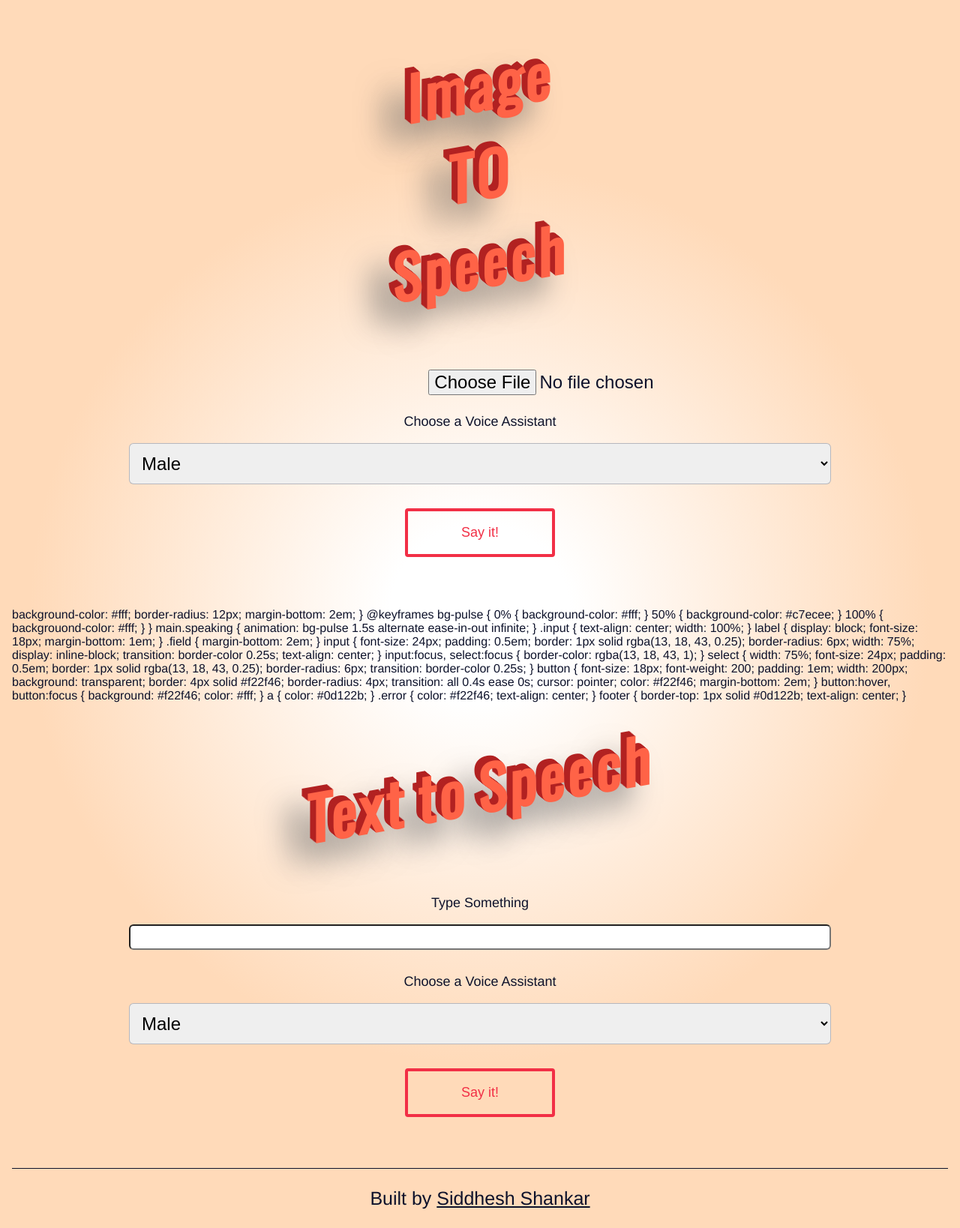
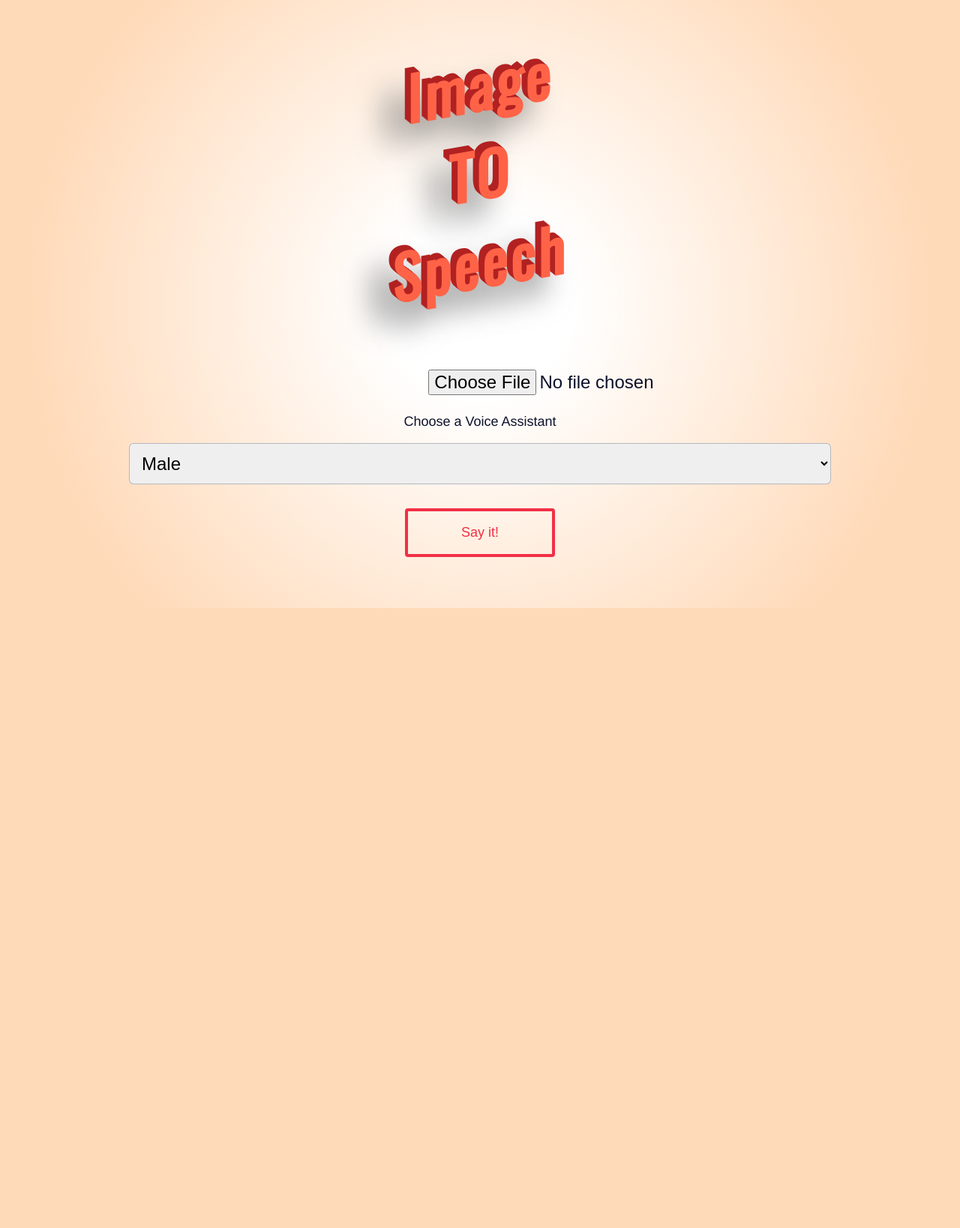
Before and after one commit to NaimishaMarepally/Image-to-speech, a Flask app: page / in a window 1280 px wide. Shown: the whole page at 75% size. After the commit the page ends 811 px from the top, so only its background shows below. Run offline with Flask 2, Linux system fonts and the light colour scheme.

Commit message:
FINAL PROJECT

```diff
--- a/templates/frontend.html
+++ b/templates/frontend.html
@@ -173,122 +173,3 @@
 
       </body>
 </html>
-					  background-color: #fff;
-					  border-radius: 12px;
-					  margin-bottom: 2em;
-					}
-					@keyframes bg-pulse {
-					  0% {
-					    background-color: #fff;
-					  }
-
-					  50% {
-					    background-color: #c7ecee;
-					  }
-
-					  100% {
-					    backgrouond-color: #fff;
-					  }
-					}
-					main.speaking {
-					  animation: bg-pulse 1.5s alternate ease-in-out infinite;
-					}
-					.input {
-					  text-align: center;
-					  width: 100%;
-					}
-					label {
-					  display: block;
-					  font-size: 18px;
-					  margin-bottom: 1em;
-					}
-					.field {
-					  margin-bottom: 2em;
-					}
-					input {
-					  font-size: 24px;
-					  padding: 0.5em;
-					  border: 1px solid rgba(13, 18, 43, 0.25);
-					  border-radius: 6px;
-					  width: 75%;
-					  display: inline-block;
-					  transition: border-color 0.25s;
-					  text-align: center;
-					}
-					input:focus,
-					select:focus {
-					  border-color: rgba(13, 18, 43, 1);
-					}
-					select {
-					  width: 75%;
-					  font-size: 24px;
-					  padding: 0.5em;
-					  border: 1px solid rgba(13, 18, 43, 0.25);
-					  border-radius: 6px;
-					  transition: border-color 0.25s;
-					}
-					button {
-					  font-size: 18px;
-					  font-weight: 200;
-					  padding: 1em;
-					  width: 200px;
-					  background: transparent;
-					  border: 4px solid #f22f46;
-					  border-radius: 4px;
-					  transition: all 0.4s ease 0s;
-					  cursor: pointer;
-					  color: #f22f46;
-					  margin-bottom: 2em;
-					}
-					button:hover,
-					button:focus {
-					  background: #f22f46;
-					  color: #fff;
-					}
-
-					a {
-					  color: #0d122b;
-					}
-					.error {
-					  color: #f22f46;
-					  text-align: center;
-					}
-					footer {
-					  border-top: 1px solid #0d122b;
-					  text-align: center;
-					}
-    </style>
-  </head>
-      <body>
-
-          <header>
-              <h1>Text to Speech</h1>
-          </header>
-
-        <main>
-          <form class="input" id="voice-form" method="post">
-                <div class="field">
-                    <label for="speech">Type Something</label>
-                    <input type="text" name="speech" id="speech" required />
-                </div>
-                <div class="field">
-                    <label for="voices">Choose a Voice Assistant</label>
-                      <select name="voices" id="voices">
-                          <option value="Male">Male</option>
-                          <option value="Female">Female</option>
-                      </select>
-                </div>
-              <button>
-                    Say it!
-              </button>
-          </form>
-        </main>
-
-        <footer>
-            <p>
-                Built by <a href="https://dev.to/siddheshshankar">Siddhesh Shankar</a>
-            </p>
-        </footer>
-
-      </body>
-</html>
```
